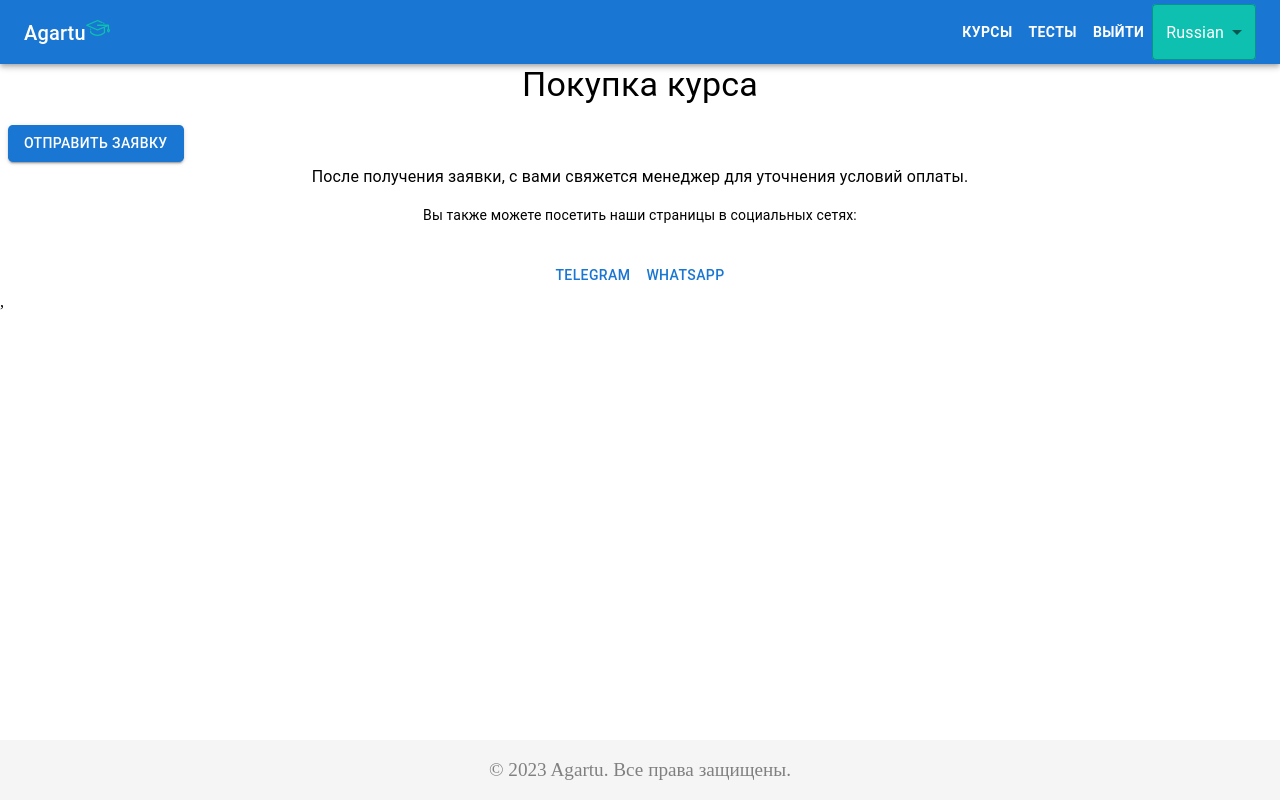
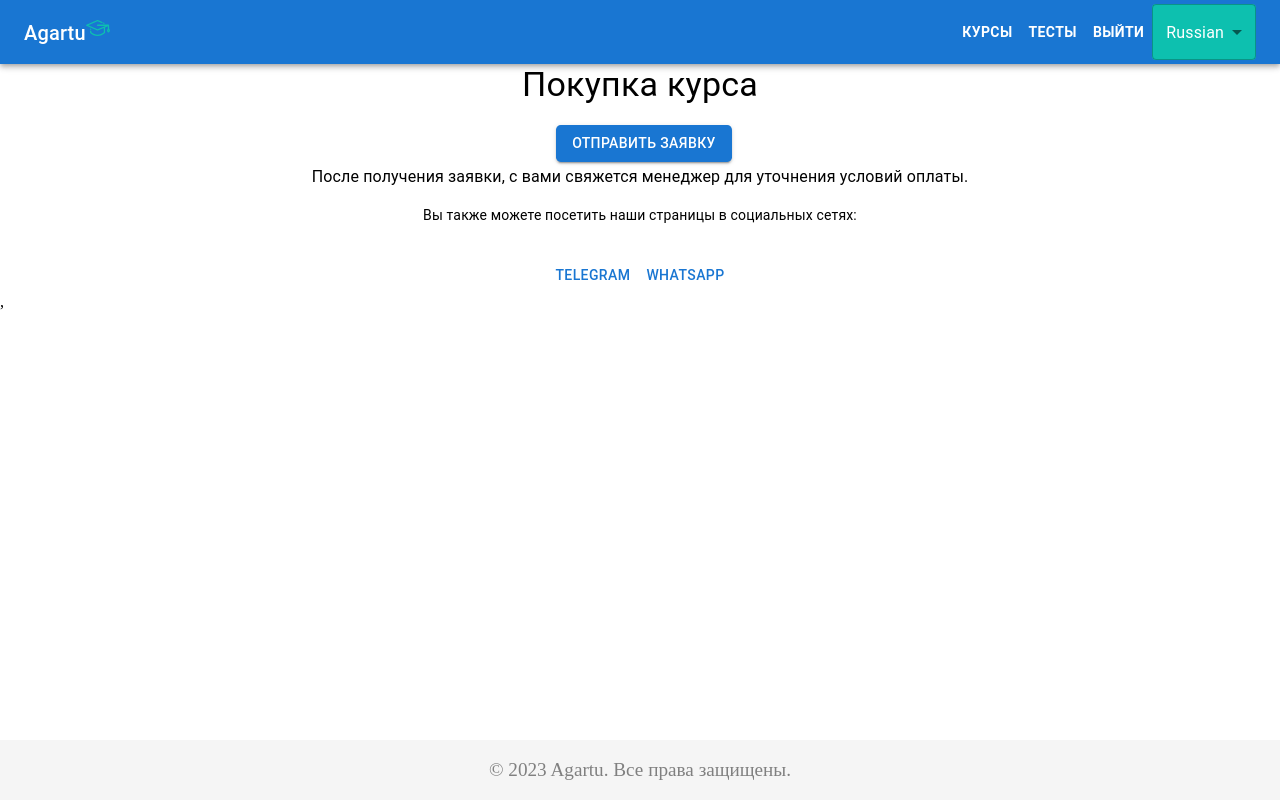
Before and after one commit to g-30/educational-portal, a React (Vite) app in the folder frontend/: page /purchase/1 in a window 1280 px wide. Built offline with nearby package versions, Linux system fonts and the light colour scheme; no server answers; sample sign-in values are in the browser's storage.

Commit message:
front-end: center align

```diff
--- a/frontend/src/pages/PurchasePage.tsx
+++ b/frontend/src/pages/PurchasePage.tsx
@@ -59,7 +59,8 @@ const PurchasePage = () => {
                 </Typography>
             </Grid>
             {priceToPay == null && (
-                <Grid item xs={12}>
+                <Grid container item xs={12} alignItems="center" justifyContent="center">
+                    <Grid container item xs={12} alignItems="center" justifyContent="center">
                         <Button
                             variant="contained"
                             color="primary"
@@ -73,9 +74,12 @@ const PurchasePage = () => {
                         >
                             Отправить заявку
                         </Button>
+                    </Grid>
+                    <Grid item xs={12}>
                         <Typography variant="body1" align="center">
                             После получения заявки, с вами свяжется менеджер для уточнения условий оплаты.
                         </Typography>
+                    </Grid>
                 </Grid>
             )}
             {priceToPay != null && (
```
Lines whose indentation alone changed are shown as unchanged.
